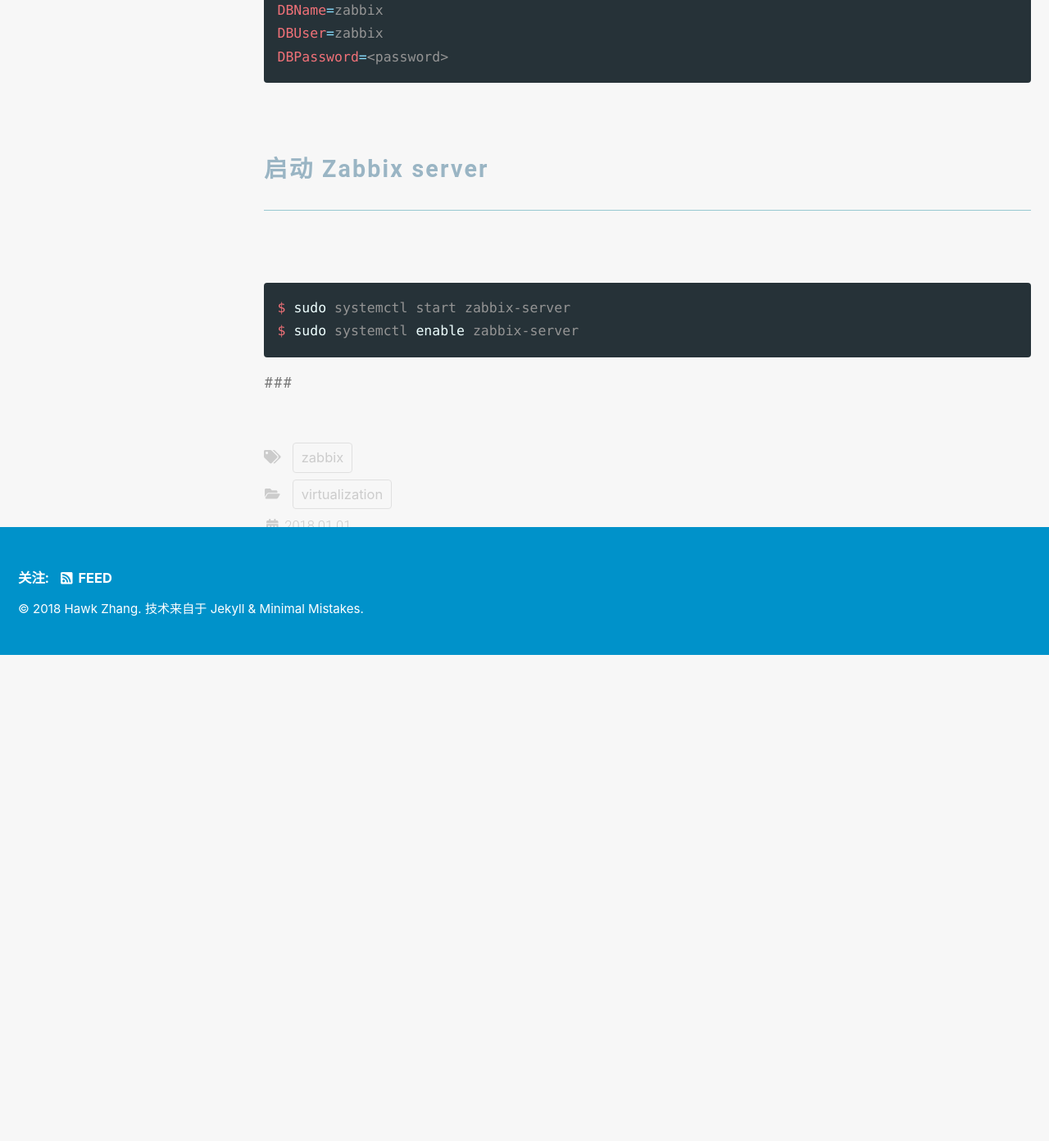
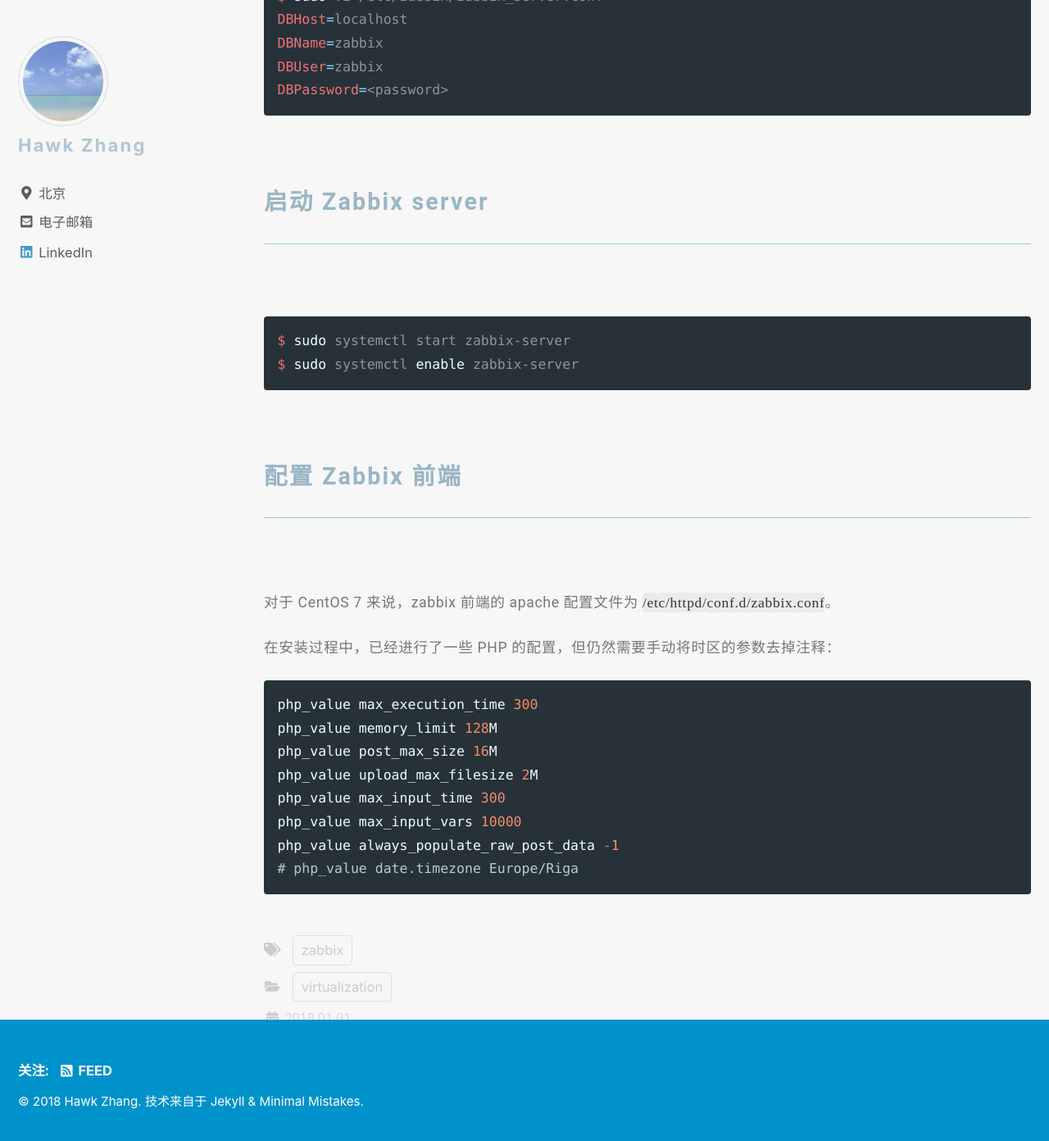
Before and after one commit to narru888/linotes_note, a Jekyll site: the page built from _posts/monitor/zabbix/2018-01-01-zabbix.basic.md, in a window 1280 px wide and 1400 px high, scrolled down 10201 px. Shown: the top 1392 px of the window at 82% size. Built offline with Jekyll 4.4.1, drawn with Linux system fonts in a browser that asks for light colours; nearby versions of some CDN libraries; a script that is not in the unit is left out; before the commit the page ends 11000 px from its top, so only the background shows below that.

Commit message:
update on 2018-10-18 11:16:01 CST

````diff
--- a/_posts/monitor/zabbix/2018-01-01-zabbix.basic.md
+++ b/_posts/monitor/zabbix/2018-01-01-zabbix.basic.md
@@ -325,4 +325,19 @@
 
 
 
-###
+### 配置 Zabbix 前端
+
+对于 CentOS 7 来说，zabbix 前端的 apache 配置文件为 `/etc/httpd/conf.d/zabbix.conf`。
+
+在安装过程中，已经进行了一些 PHP 的配置，但仍然需要手动将时区的参数去掉注释：
+
+```conf
+php_value max_execution_time 300
+php_value memory_limit 128M
+php_value post_max_size 16M
+php_value upload_max_filesize 2M
+php_value max_input_time 300
+php_value max_input_vars 10000
+php_value always_populate_raw_post_data -1
+# php_value date.timezone Europe/Riga
+```
````
